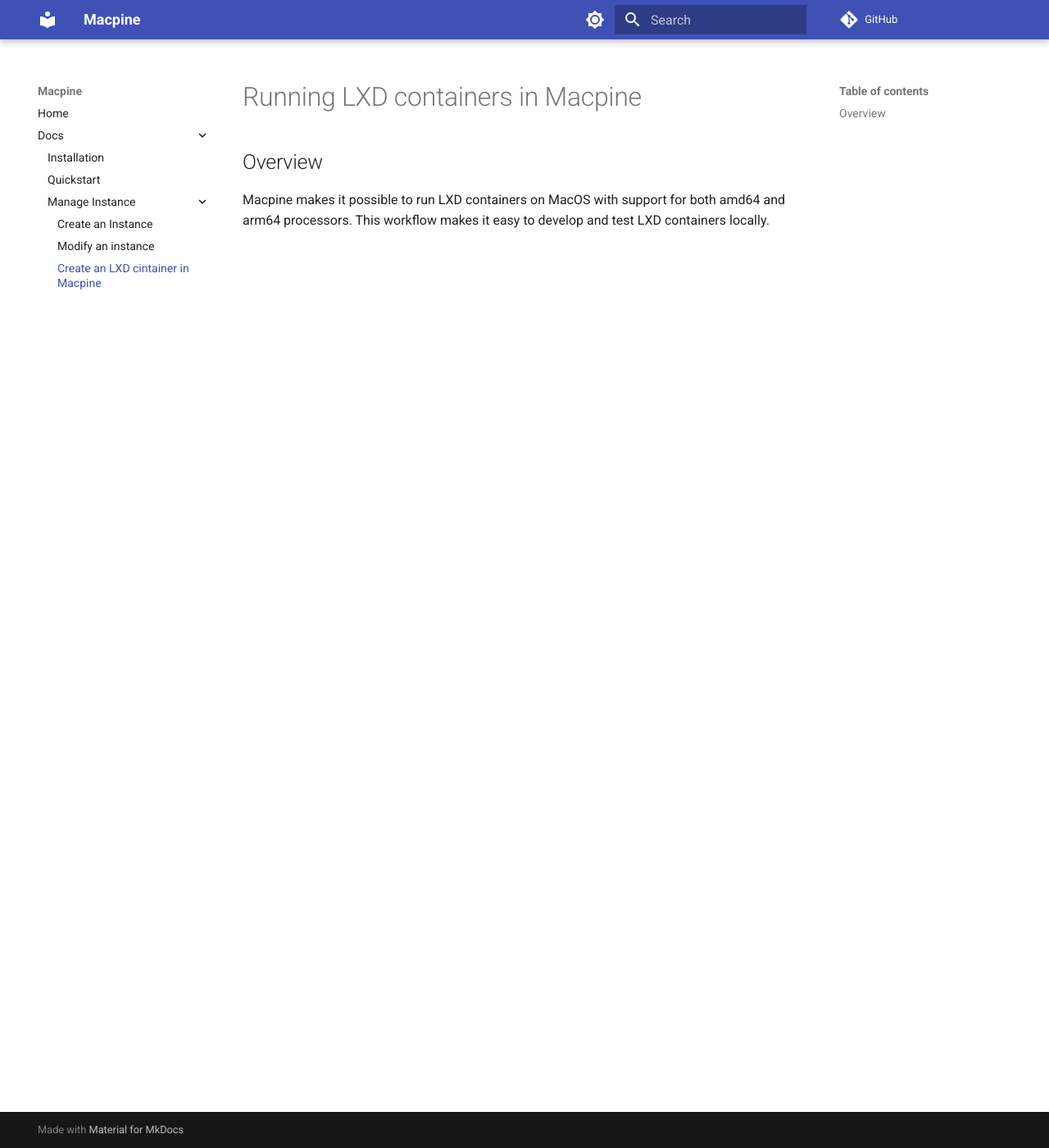
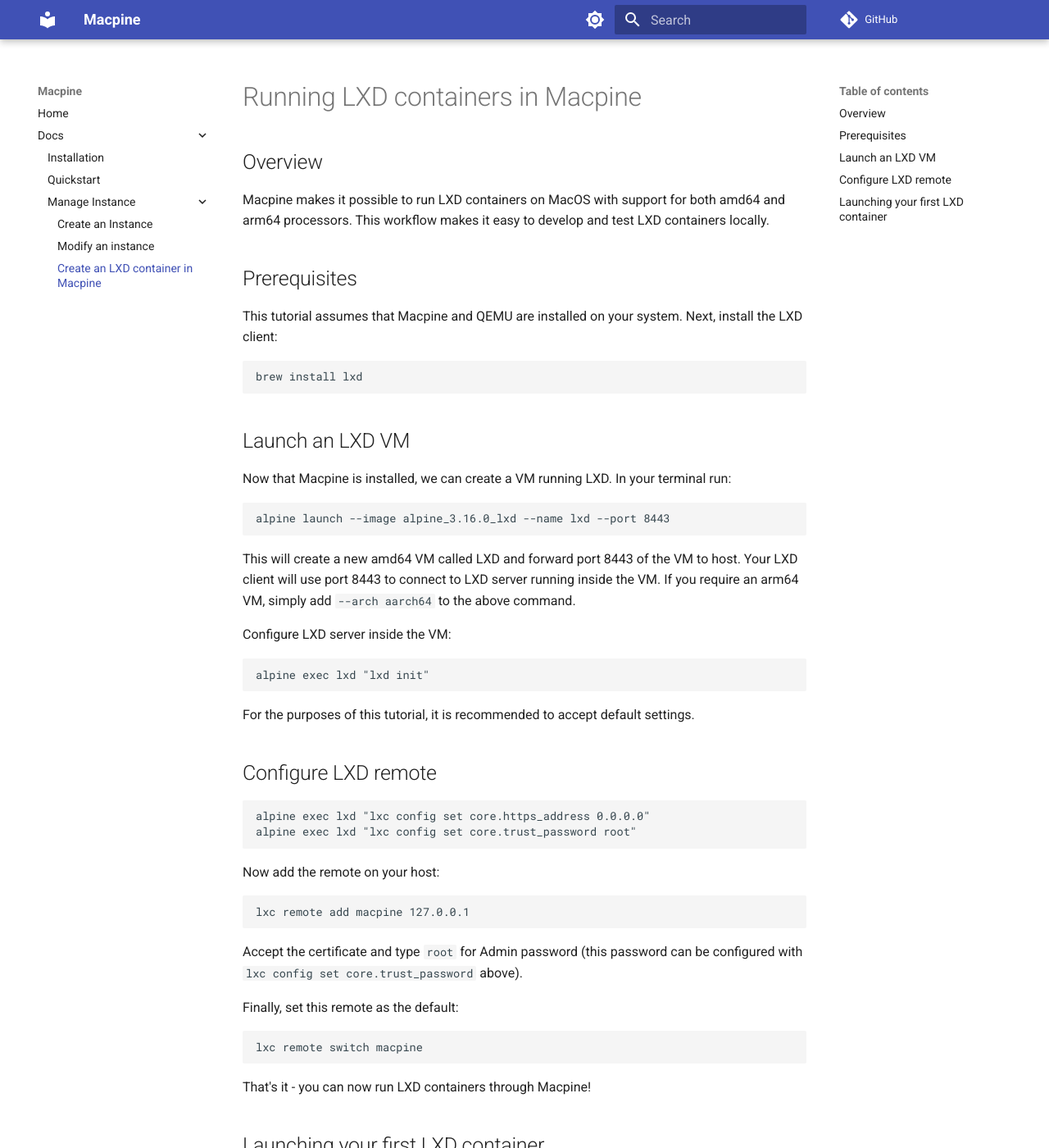
Before and after one commit to beringresearch/macpine, an MkDocs documentation site: the page built from docs/docs/lxd_macpine.md, in a window 1280 px wide and 1400 px high. Shown: the whole window at 82% size. Built offline with MkDocs 1.6.1 and Material for MkDocs 9.7.7, drawn with Linux system fonts in a browser that asks for light colours; comment, search, counter and statistics services are not loaded; some of the changed text lies outside the part shown.

Commit message:
add lxd docs

````diff
--- a/docs/docs/lxd_macpine.md
+++ b/docs/docs/lxd_macpine.md
@@ -4,4 +4,59 @@
 
 Macpine makes it possible to run LXD containers on MacOS with support for both amd64 and arm64 processors. This workflow makes it easy to develop and test LXD containers locally.
 
-##
+## Prerequisites
+
+This tutorial assumes that Macpine and QEMU are installed on your system. Next, install the LXD client:
+
+```bash
+brew install lxd
+```
+
+## Launch an LXD VM
+
+Now that Macpine is installed, we can create a VM running LXD. In your terminal run:
+
+```bash
+alpine launch --image alpine_3.16.0_lxd --name lxd --port 8443
+```
+
+This will create a new amd64 VM called LXD and forward port 8443 of the VM to host. Your LXD client will use port 8443 to connect to LXD server running inside the VM. If you require an arm64 VM, simply add `--arch aarch64` to the above command.
+
+Configure LXD server inside the VM:
+
+```bash
+alpine exec lxd "lxd init"
+```
+
+For the purposes of this tutorial, it is recommended to accept default settings.
+
+## Configure LXD remote
+
+```bash
+alpine exec lxd "lxc config set core.https_address 0.0.0.0"
+alpine exec lxd "lxc config set core.trust_password root"
+```
+
+Now add the remote on your host:
+
+```bash
+lxc remote add macpine 127.0.0.1
+```
+
+Accept the certificate and type `root` for Admin password (this password can be configured with `lxc config set core.trust_password` above).
+
+Finally, set this remote as the default:
+
+```bash
+lxc remote switch macpine
+```
+
+That's it - you can now run LXD containers through Macpine!
+
+## Launching your first LXD container
+
+LXD containers can now be launched and manipulated through the `lxc` client:
+
+```bash
+lxc launch ubuntu
+```
--- a/docs/mkdocs.yml
+++ b/docs/mkdocs.yml
@@ -9,7 +9,7 @@
     - Manage Instance:
       - Create an Instance: create_instance.md
       - Modify an instance: modify_instance.md
-      - Create an LXD cintainer in Macpine: lxd_macpine.md
+      - Create an LXD container in Macpine: lxd_macpine.md
 
  #theme: material
 
````
Also changed, not shown: 1 other file.
